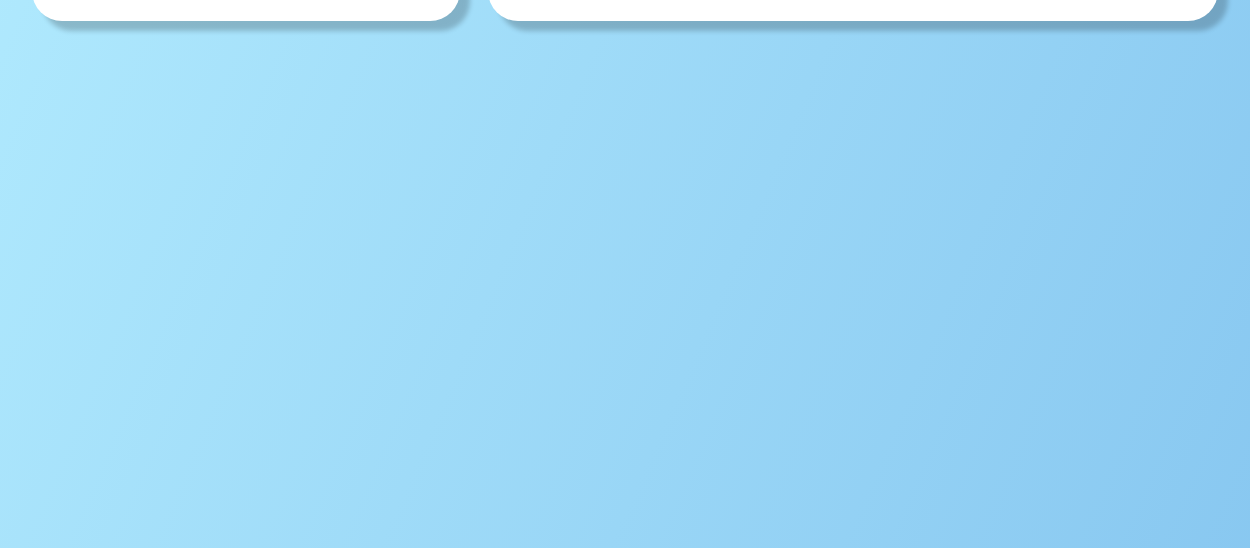
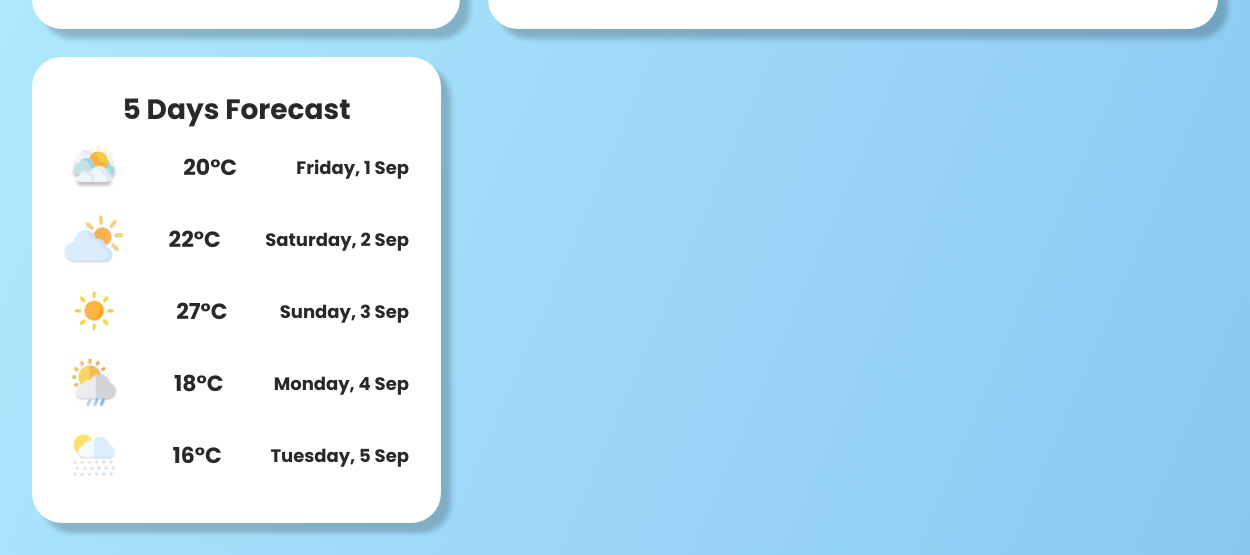
Before and after one commit to llt-tumo/weather, an Electron app: page app/index.html in a window 1250 px wide. Shown: the part 432-987 px from the top of the page. Drawn offline with Linux system fonts and the light colour scheme.

Commit message:
weather details added

```diff
--- a/app/index.html
+++ b/app/index.html
@@ -47,7 +47,7 @@
                     <h1>24°C</h1>
                     <p>Feels like: <span>22°C</span></p>
                     <div class="time-info">
-                        <img src="./images/sunrise-white 1.png" alt="">
+                        <img class="img-icon" src="./images/sunrise-white 1.png" alt="">
                         <div>
                             <h5>Sunrise</h5>
                             <p>06:37 AM</p>
@@ -55,7 +55,7 @@
 
                     </div>
                     <div class="time-info">
-                        <img src="./images/sunset-white 1.png" alt="">
+                        <img class="img-icon" src="./images/sunset-white 1.png" alt="">
                         <div>
                             <h5>Sunset</h5>
                             <p>20:37 AM</p>
@@ -71,22 +71,22 @@
                 </div>
                 <div class="gen-data">
                     <div>
-                        <img src="./images/humidity 1.png" alt="">
+                        <img class="img-icon" src="./images/humidity 1.png" alt="">
                         <h5>41%</h5>
                         <p>Humidity</p>
                     </div>
                     <div>
-                        <img src="./images/wind 1.png" alt="">
+                        <img class="img-icon" src="./images/wind 1.png" alt="">
                         <h5>2km/h</h5>
                         <p>Wind Speed</p>
                     </div>
                     <div>
-                        <img src="./images/pressure-white 1.png" alt="">
+                        <img class="img-icon" src="./images/pressure-white 1.png" alt="">
                         <h5>997hPa</h5>
                         <p>Pressure</p>
                     </div>
                     <div>
-                        <img src="./images/uv-white 1.png" alt="">
+                        <img class="img-icon" src="./images/uv-white 1.png" alt="">
                         <h5>8</h5>
                         <p>UV</p>
                     </div>
@@ -97,7 +97,34 @@
 
         </div>
         <div class="row2">
-            <div></div>
+            <div class="five-days-podcast block">
+                <h3>5 Days Forecast</h3>
+                <div class="daily-forecast">
+                    <img src="./images/clouds 1.png" alt="">
+                    <h5>20°C</h5>
+                    <p>Friday, 1 Sep</p>
+                </div>
+                <div class="daily-forecast">
+                    <img src="./images/mist 1.png" alt="">
+                    <h5>22°C</h5>
+                    <p>Saturday, 2 Sep</p>
+                </div>
+                <div class="daily-forecast">
+                    <img src="./images/clear 1.png" alt="">
+                    <h5>27°C</h5>
+                    <p>Sunday, 3 Sep</p>
+                </div>
+                <div class="daily-forecast">
+                    <img src="./images/drizzle 1.png" alt="">
+                    <h5>18°C</h5>
+                    <p>Monday, 4 Sep</p>
+                </div>
+                <div class="daily-forecast">
+                    <img src="./images/rain 2.png" alt="">
+                    <h5>16°C</h5>
+                    <p>Tuesday, 5 Sep</p>
+                </div>
+            </div>
             <div></div>
         </div>
 
--- a/app/style.css
+++ b/app/style.css
@@ -214,7 +214,7 @@ background-clip: text;
 
 .gen-data div{
     flex: 1 1 50%;
-    margin-top: 10px;
+    margin-top: 18px;
     display: flex;
     flex-direction: column;
     align-items: center;
@@ -238,3 +238,50 @@ background-clip: text;
     font-weight: 500;
     color: #292929;
 }
+
+.row2{
+    margin-top: 30px;
+    display: flex;
+    width: 100%;
+    gap: 28px;
+    margin-top: 28px;
+}
+.five-days-podcast{
+    width: 409px;
+    display: flex;
+    flex-direction: column;
+    align-items: center;
+    padding: 32px;
+}
+
+.five-days-podcast h3{
+    font-size: 28px;
+    font-weight: 700;
+    color: #292929;
+}
+
+.daily-forecast{
+    width: 100%;
+    height: 72px;
+    display: flex;
+    justify-content: space-between;
+    align-items: center;
+}
+
+.daily-forecast img{
+    width: 60px;
+    height: 60px;
+    object-fit: contain;
+}
+
+.daily-forecast h5{
+    font-size: 22px;
+    font-weight: 700;
+    color: #292929;
+}
+
+.daily-forecast p{
+    font-size: 18px;
+    font-weight: 700;
+    color: #292929;
+}
```
Also changed, not shown: app/images/Group.png (added), app/images/clouds 1.png (added), app/images/drizzle 1.png (added), app/images/mist 1.png (added), app/images/rain 2.png (added).
